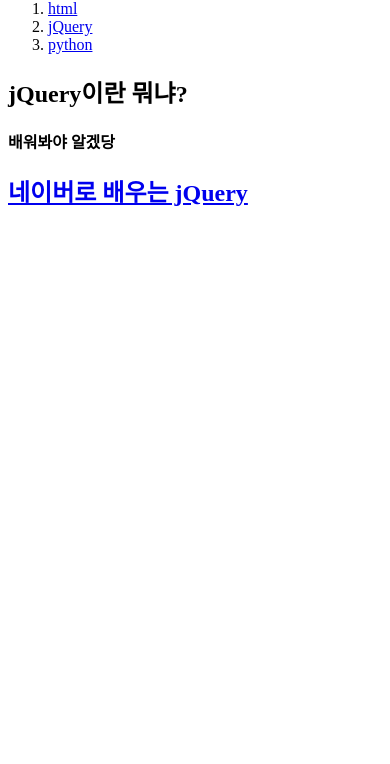
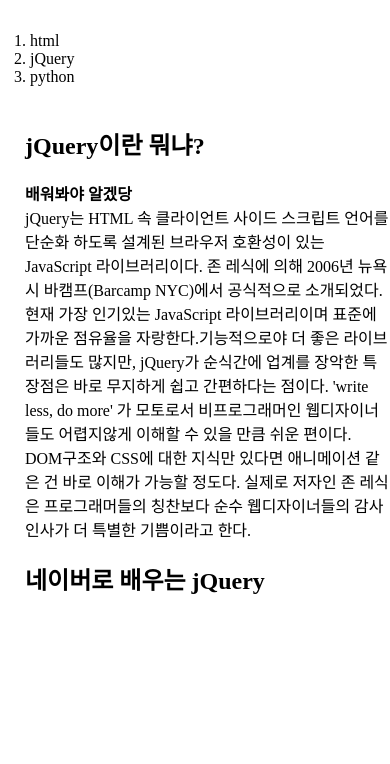
Before and after one commit to s1ru/web1, a plain HTML site: page 2.html in a window 390 px wide. Shown: the part 80-844 px from the top of the page. Drawn offline with Linux system fonts and the light colour scheme.

Commit message:
ver.2
~/css
20181028

```diff
--- a/2.html
+++ b/2.html
@@ -4,24 +4,40 @@
 <head>
   <title>jQuery는 무엇일까?</title>
   <meta charset="utf-8">
+<link rel="stylesheet" href="style.css">
 </head>
 
 <body>
   <H1><a href="index.html">WEB</a></H1>
+  <div id="grid">
       <ol>
-    <li><a href="1.html">html</a></li>
-    <li><a href="2.html">jQuery</a></li>
-    <li><a href="3.html">python</a></li>
+        <li><a href="1.html">  html</a></li>
+        <li><a href="2.html">  jQuery</a></li>
+        <li><a href="3.html">  python</a></li>
       </ol>
 
-
+    <div id="article">
         <H2>jQuery이란 뭐냐?</H2>
 
-<strong>배워봐야 알겠당</strong>
+        <p>
+          <strong>배워봐야 알겠당</strong><br>
+          jQuery는 HTML 속 클라이언트 사이드 스크립트 언어를 단순화 하도록
+        설계된 브라우저 호환성이 있는 JavaScript 라이브러리이다.
+        존 레식에 의해 2006년 뉴욕 시 바캠프(Barcamp NYC)에서
+        공식적으로 소개되었다. 현재 가장 인기있는 JavaScript 라이브러리이며
+        표준에 가까운 점유율을 자랑한다.기능적으로야 더 좋은 라이브러리들도
+         많지만, jQuery가 순식간에 업계를 장악한
+        특장점은 바로 무지하게 쉽고 간편하다는 점이다. 'write less, do more'
+        가 모토로서 비프로그래머인 웹디자이너들도 어렵지않게 이해할 수 있을 만큼
+        쉬운 편이다. DOM구조와 CSS에 대한 지식만 있다면 애니메이션 같은 건
+          바로 이해가 가능할 정도다. 실제로 저자인 존 레식은 프로그래머들의
+          칭찬보다 순수 웹디자이너들의 감사 인사가 더 특별한 기쁨이라고 한다.
+        </p>
+
 
         <H2><a href="http://www.naver.com"
           target="_blank" title="검색해서 배워랏">네이버로 배우는 jQuery</a> </H2>
-
-
+    </div>
+<div>
 </body>
 </html>
--- /dev/null
+++ b/style.css
@@ -0,0 +1,42 @@
+body{
+  margin:0;
+}
+a {
+  color:black;
+  text-decoration: none;
+}
+
+h1 {
+  font-size:45px;
+  text-align: center;
+  border-bottom : 1px solid gray;
+  margin:0;
+  padding:20px;
+}
+#grid{
+  display: grid;
+  grid-template-columns: 150px 1fr
+}
+
+#grid ol {
+  border-right:1px gray solid;
+  width:100px;
+  margin:0;
+  padding:20px;
+  padding-left:30px;
+}
+
+#grid #article{
+  padding-left:25px;
+}
+@media(max-width:800px){
+  #grid{
+    display: block;
+  }
+  #grid ol {
+      border-right:none;
+    }
+    h1 {
+      border-bottom : none;
+    }
+}
```
Also changed, not shown: 1.html (+5 -3 lines), 3.html (+10 -8 lines), box.html (added, +23 -0 lines), grid.html (added, +24 -0 lines), index.html (+6 -1 lines), mediaquery.html (added, +27 -0 lines). Lines whose indentation alone changed are shown as unchanged.
